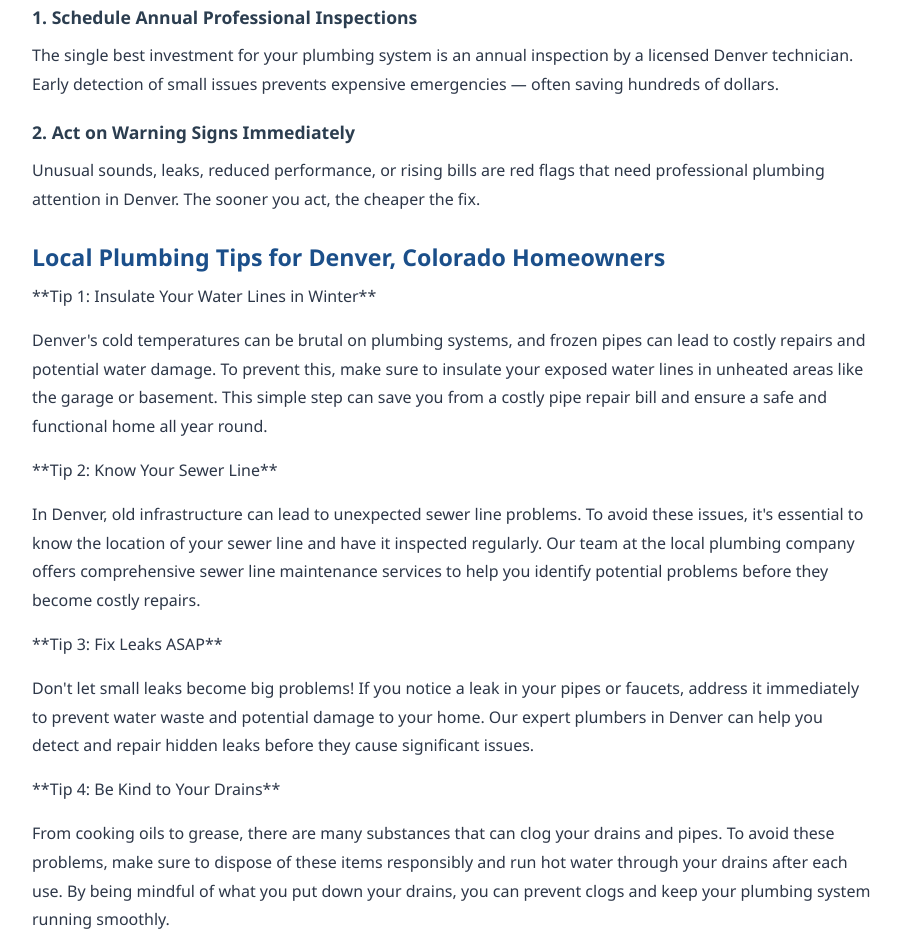
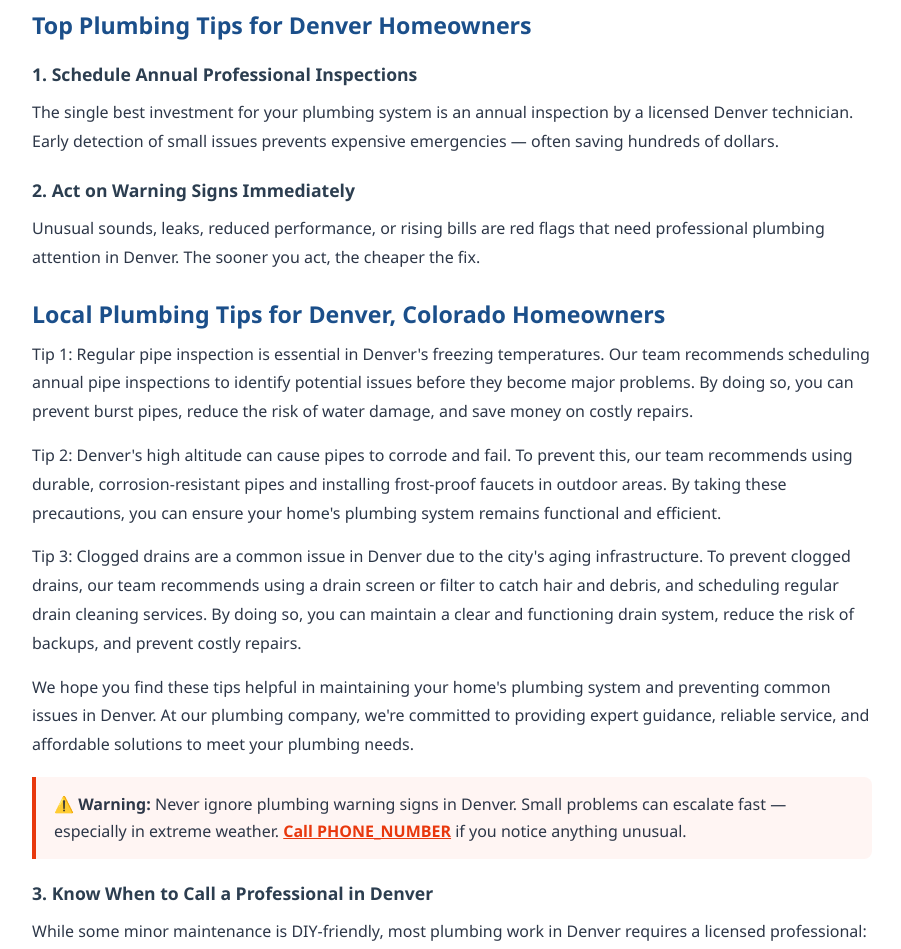
Before and after one commit to leadsmartaffiliate/plumbing-repair-denver-co, a plain HTML site: page blog/how-to-choose-plumbing-denver/index.html in a window 1280 px wide. Shown: the part 1403-2352 px from the top of the page, without its empty margins (188-1089 px from the left). Drawn offline with Linux system fonts and the light colour scheme.

Commit message:
Update blog/how-to-choose-plumbing-denver/index.html

```diff
--- a/blog/how-to-choose-plumbing-denver/index.html
+++ b/blog/how-to-choose-plumbing-denver/index.html
@@ -179,9 +179,9 @@ footer{background:var(--dark);color:#c9d1e0;padding:40px 20px 20px}
       </figure>
 
       <h2>Why plumbing tips and guide Denver Matters for Denver Properties</h2>
-      <p>As a homeowner in Denver, you're no stranger to the unique plumbing challenges that come with living in this beautiful city. From frozen pipes in winter to clogged drains in summer, there are countless ways that a well-functioning plumbing system can make all the difference in maintaining a comfortable and safe home. In this blog post, we'll share valuable insights and expert advice on how to keep your plumbing system in top shape, tailored specifically to the needs of Denver homeowners.</p>
-<p>At our local plumbing company, we've seen firsthand the impact that proper plumbing maintenance can have on a home's overall well-being. By investing in regular pipe inspections, drain cleaning, and leak detection, you can prevent costly repairs, reduce water waste, and ensure a safe and healthy living environment for years to come. So, let's dive into the world of plumbing and explore some practical tips and expert advice for maintaining a leak-free and clog-free home in Denver.</p>
-<p>In this post, we'll cover topics ranging from the importance of proper water line installation to the benefits of sewer line maintenance. Whether you're a seasoned homeowner or a newcomer to the city, our goal is to provide you with the knowledge and expertise you need to tackle any plumbing challenge that comes your way.</p>
+      <p>As a Denver homeowner, you know that plumbing issues can be a major headache. From clogged drains to burst pipes, unexpected plumbing problems can occur at any time, causing stress, inconvenience, and expense. At our plumbing company, we're dedicated to providing reliable, affordable, and professional plumbing solutions to Denver residents. In this blog post, we'll share valuable tips and guidance on how to maintain your home's plumbing system, prevent common issues, and respond to emergencies.</p>
+<p>In Denver's unique climate and geography, plumbing problems can be more frequent and severe. That's why it's essential to understand the local plumbing challenges and take proactive measures to prevent issues. From pipe repair to drain cleaning, our team can help you navigate the complex world of plumbing and provide expert advice on how to maintain your home's plumbing system. In this post, we'll explore the most common plumbing issues in Denver, provide tips on how to prevent them, and offer guidance on how to respond to emergencies.</p>
+<p>Whether you're a seasoned homeowner or a newcomer to the city, our blog post aims to educate and inform you on the importance of plumbing maintenance in Denver. By understanding the local plumbing challenges and taking proactive measures, you can protect your home, reduce the risk of costly repairs, and enjoy a comfortable and stress-free living experience.</p>
 
       <h2>Plumbing Challenges Unique to Denver, Colorado</h2>
       <p>Denver's unique climate, water quality, and local building codes create specific
@@ -210,14 +210,10 @@ footer{background:var(--dark);color:#c9d1e0;padding:40px 20px 20px}
       the fix.</p>
 
       <h2>Local Plumbing Tips for Denver, Colorado Homeowners</h2>
-<p>**Tip 1: Insulate Your Water Lines in Winter**</p>
-<p>Denver's cold temperatures can be brutal on plumbing systems, and frozen pipes can lead to costly repairs and potential water damage. To prevent this, make sure to insulate your exposed water lines in unheated areas like the garage or basement. This simple step can save you from a costly pipe repair bill and ensure a safe and functional home all year round.</p>
-<p>**Tip 2: Know Your Sewer Line**</p>
-<p>In Denver, old infrastructure can lead to unexpected sewer line problems. To avoid these issues, it's essential to know the location of your sewer line and have it inspected regularly. Our team at the local plumbing company offers comprehensive sewer line maintenance services to help you identify potential problems before they become costly repairs.</p>
-<p>**Tip 3: Fix Leaks ASAP**</p>
-<p>Don't let small leaks become big problems! If you notice a leak in your pipes or faucets, address it immediately to prevent water waste and potential damage to your home. Our expert plumbers in Denver can help you detect and repair hidden leaks before they cause significant issues.</p>
-<p>**Tip 4: Be Kind to Your Drains**</p>
-<p>From cooking oils to grease, there are many substances that can clog your drains and pipes. To avoid these problems, make sure to dispose of these items responsibly and run hot water through your drains after each use. By being mindful of what you put down your drains, you can prevent clogs and keep your plumbing system running smoothly.</p>
+<p>Tip 1: Regular pipe inspection is essential in Denver's freezing temperatures. Our team recommends scheduling annual pipe inspections to identify potential issues before they become major problems. By doing so, you can prevent burst pipes, reduce the risk of water damage, and save money on costly repairs.</p>
+<p>Tip 2: Denver's high altitude can cause pipes to corrode and fail. To prevent this, our team recommends using durable, corrosion-resistant pipes and installing frost-proof faucets in outdoor areas. By taking these precautions, you can ensure your home's plumbing system remains functional and efficient.</p>
+<p>Tip 3: Clogged drains are a common issue in Denver due to the city's aging infrastructure. To prevent clogged drains, our team recommends using a drain screen or filter to catch hair and debris, and scheduling regular drain cleaning services. By doing so, you can maintain a clear and functioning drain system, reduce the risk of backups, and prevent costly repairs.</p>
+<p>We hope you find these tips helpful in maintaining your home's plumbing system and preventing common issues in Denver. At our plumbing company, we're committed to providing expert guidance, reliable service, and affordable solutions to meet your plumbing needs.</p>
 
       <div class="warn-box" role="alert">
         ⚠️ <strong>Warning:</strong> Never ignore plumbing warning signs in Denver.
```
